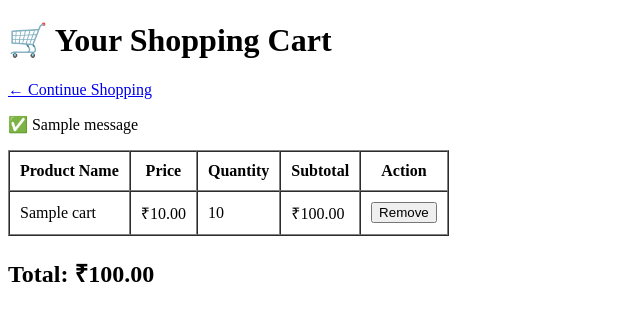
After one commit to Yash0715-Vs/python_Yash, a Flask app: page /cart in a window 1280 px wide. The commit adds this page. Shown: the top 321 px of the page, without its empty margins (0-640 px from the left). Run offline with Flask 3, Linux system fonts and the light colour scheme; tables that the repository leaves empty or names only in its code hold one stand-in row (values such as "Sample post"); one stand-in notice (Sample message) is shown.

Commit message:
Refactor product search and cart functionality; add cart template, also add features like remove item from cart

```diff
--- a/FLASK/Ecommerce/app.py
+++ b/FLASK/Ecommerce/app.py
@@ -1,204 +1,203 @@
+
 from flask import Flask, render_template, request, redirect, flash
 from database import get_connection
+from decimal import Decimal
 import pymysql
 
-
 app = Flask(__name__)
-
-# Required for flash messages
 app.secret_key = "mysecretkey"
 
 
-# =========================================================
-# HOME PAGE + PRODUCT SEARCH
-# =========================================================
-
+# HOME PAGE + SEARCH
 @app.route("/")
 def home():
 
-    # Get search text from URL
-    search = request.args.get("search", "")
+    search_text = request.args.get("search", "")
+    search = search_text.lower().replace("-", "").replace(" ", "")
 
-    # Convert search text to lowercase
-    # Remove spaces and hyphens
-    search = search.lower().replace("-", "").replace(" ", "")
+    connection = get_connection()
+    cursor = connection.cursor(pymysql.cursors.DictCursor)
 
-    # Connect to MySQL
-    connection = get_connection()
-
-    # Use dictionary cursor
-    cursor = connection.cursor(
-        pymysql.cursors.DictCursor
-    )
-
-    # If user searched something
-    if search:
-
-        cursor.execute(
-            """
-            SELECT *
-            FROM products
-            WHERE REPLACE(
-                    REPLACE(
-                        LOWER(name),
-                        '-',
-                        ''
-                    ),
+    try:
+        if search:
+            cursor.execute(
+                """
+                SELECT *
+                FROM products
+                WHERE REPLACE(
+                    REPLACE(LOWER(name), '-', ''),
                     ' ',
                     ''
-                  ) LIKE %s
-            """,
-            ("%" + search + "%",)
-        )
+                ) LIKE %s
+                """,
+                ("%" + search + "%",)
+            )
+        else:
+            cursor.execute("SELECT * FROM products")
 
-    # If no search
-    else:
+        products = cursor.fetchall()
 
-        cursor.execute(
-            "SELECT * FROM products"
-        )
+    finally:
+        cursor.close()
+        connection.close()
 
-    # Get all products
-    products = cursor.fetchall()
-
-    # Close connection
-    cursor.close()
-    connection.close()
-
-    # Send products to HTML
     return render_template(
         "home.html",
         products=products,
-        search=search
+        search=search_text
     )
 
 
-# =========================================================
 # PRODUCT DETAILS
-# =========================================================
-
 @app.route("/product/<int:product_id>")
 def product_details(product_id):
 
-    # Connect to MySQL
     connection = get_connection()
+    cursor = connection.cursor(pymysql.cursors.DictCursor)
 
-    # Dictionary cursor
-    cursor = connection.cursor(
-        pymysql.cursors.DictCursor
-    )
+    try:
+        cursor.execute(
+            "SELECT * FROM products WHERE id = %s",
+            (product_id,)
+        )
+        product = cursor.fetchone()
 
-    # Get product using ID
-    cursor.execute(
-        """
-        SELECT *
-        FROM products
-        WHERE id = %s
-        """,
-        (product_id,)
-    )
+    finally:
+        cursor.close()
+        connection.close()
 
-    # Get one product
-    product = cursor.fetchone()
-
-    # Close connection
-    cursor.close()
-    connection.close()
-
-    # Send product to HTML
     return render_template(
         "product_details.html",
         product=product
     )
 
 
-# =========================================================
 # ADD TO CART
-# =========================================================
-
 @app.route("/add-to-cart", methods=["POST"])
 def add_to_cart():
 
-    # Get product ID from HTML form
-    product_id = request.form.get("product_id")
+    product_id = request.form.get("product_id", type=int)
 
-    # Connect to MySQL
+    if product_id is None:
+        flash("Invalid product ID.", "error")
+        return redirect("/")
+
     connection = get_connection()
+    cursor = connection.cursor(pymysql.cursors.DictCursor)
 
-    # Dictionary cursor
-    cursor = connection.cursor(
-        pymysql.cursors.DictCursor
-    )
+    try:
+        cursor.execute(
+            "SELECT * FROM products WHERE id = %s",
+            (product_id,)
+        )
+        product = cursor.fetchone()
 
-    # Get product information
-    cursor.execute(
-        """
-        SELECT *
-        FROM products
-        WHERE id = %s
-        """,
-        (product_id,)
-    )
+        if not product:
+            flash("Product not found.", "error")
 
-    product = cursor.fetchone()
+        elif product["stock"] <= 0:
+            flash(product["name"] + " is out of stock.", "error")
 
-    # Check if product exists
-    if product:
-
-        # Check stock
-        if product["stock"] > 0:
-
-            # Insert product into cart
+        else:
             cursor.execute(
                 """
-                INSERT INTO cart
-                (product_id, product_name, quantity)
+                INSERT INTO cart (product_id, product_name, quantity)
                 VALUES (%s, %s, %s)
                 """,
-                (
-                    product["id"],
-                    product["name"],
-                    1
-                )
+                (product["id"], product["name"], 1)
             )
 
-            # Save changes
             connection.commit()
+            flash(product["name"] + " added to cart!", "success")
 
-            # Show success message
-            flash(
-                product["name"] + " added to cart!",
-                "success"
-            )
+    except Exception:
+        connection.rollback()
+        flash("Could not add the product to cart.", "error")
 
-        else:
+    finally:
+        cursor.close()
+        connection.close()
 
-            # Product is out of stock
-            flash(
-                product["name"] + " is out of stock.",
-                "error"
-            )
-
-    else:
-
-        # Product doesn't exist
-        flash(
-            "Product not found.",
-            "error"
-        )
-
-    # Close connection
-    cursor.close()
-    connection.close()
-
-    # Go back to home page
     return redirect("/")
 
 
-# =========================================================
-# RUN FLASK
-# =========================================================
+# CART PAGE
+@app.route("/cart")
+def cart():
 
+    connection = get_connection()
+    cursor = connection.cursor(pymysql.cursors.DictCursor)
+
+    try:
+        cursor.execute(
+            """
+            SELECT
+                cart.id AS cart_id,
+                cart.product_id,
+                cart.product_name,
+                cart.quantity,
+                products.price
+            FROM cart
+            JOIN products ON cart.product_id = products.id
+            ORDER BY cart.id DESC
+            """
+        )
+
+        cart_items = cursor.fetchall()
+        total = Decimal("0.00")
+
+        for item in cart_items:
+            item["subtotal"] = item["price"] * item["quantity"]
+            total += item["subtotal"]
+
+    finally:
+        cursor.close()
+        connection.close()
+
+    return render_template(
+        "cart.html",
+        cart_items=cart_items,
+        total=total
+    )
+
+
+# REMOVE ITEM FROM CART
+@app.route("/remove-from-cart", methods=["POST"])
+def remove_from_cart():
+
+    cart_id = request.form.get("cart_id", type=int)
+
+    if cart_id is None:
+        flash("Invalid cart item.", "error")
+        return redirect("/cart")
+
+    connection = get_connection()
+    cursor = connection.cursor()
+
+    try:
+        # Delete only the selected cart record
+        cursor.execute(
+            "DELETE FROM cart WHERE id = %s",
+            (cart_id,)
+        )
+
+        if cursor.rowcount > 0:
+            connection.commit()
+            flash("Item removed from cart.", "success")
+        else:
+            flash("Cart item not found.", "error")
+
+    except Exception:
+        connection.rollback()
+        flash("Could not remove the item.", "error")
+
+    finally:
+        cursor.close()
+        connection.close()
+
+    return redirect("/cart")
+
+
+# RUN APPLICATION
 if __name__ == "__main__":
-
     app.run(debug=True)
--- /dev/null
+++ b/FLASK/Ecommerce/templates/Cart.html
@@ -0,0 +1,92 @@
+
+<!DOCTYPE html>
+<html>
+<head>
+    <title>Shopping Cart</title>
+</head>
+
+<body>
+
+    <h1>🛒 Your Shopping Cart</h1>
+
+    <p><a href="/">← Continue Shopping</a></p>
+
+    <!-- Flash Messages -->
+    {% with messages = get_flashed_messages(with_categories=true) %}
+        {% for category, message in messages %}
+            <p>
+                {% if category == "success" %}
+                    ✅
+                {% else %}
+                    ❌
+                {% endif %}
+                {{ message }}
+            </p>
+        {% endfor %}
+    {% endwith %}
+
+    {% if cart_items %}
+
+        <table border="1" cellpadding="10" cellspacing="0">
+
+            <thead>
+                <tr>
+                    <th>Product Name</th>
+                    <th>Price</th>
+                    <th>Quantity</th>
+                    <th>Subtotal</th>
+                    <th>Action</th>
+                </tr>
+            </thead>
+
+            <tbody>
+                {% for item in cart_items %}
+                    <tr>
+                        <td>{{ item.product_name }}</td>
+
+                        <td>
+                            ₹{{ "%.2f"|format(item.price) }}
+                        </td>
+
+                        <td>{{ item.quantity }}</td>
+
+                        <td>
+                            ₹{{ "%.2f"|format(item.subtotal) }}
+                        </td>
+
+                        <td>
+                            <form
+                                method="POST"
+                                action="/remove-from-cart"
+                            >
+                                <input
+                                    type="hidden"
+                                    name="cart_id"
+                                    value="{{ item.cart_id }}"
+                                >
+
+                                <button type="submit">
+                                    Remove
+                                </button>
+                            </form>
+                        </td>
+                    </tr>
+                {% endfor %}
+            </tbody>
+
+        </table>
+
+        <h2>
+            Total: ₹{{ "%.2f"|format(total) }}
+        </h2>
+
+    {% else %}
+
+        <p>Your cart is empty.</p>
+
+        <a href="/">Browse Products</a>
+
+    {% endif %}
+
+</body>
+</html>
```
Also changed, not shown: FLASK/Ecommerce/templates/home.html (+27 -109 lines), FLASK/Ecommerce/templates/product_details.html (+19 -85 lines).
